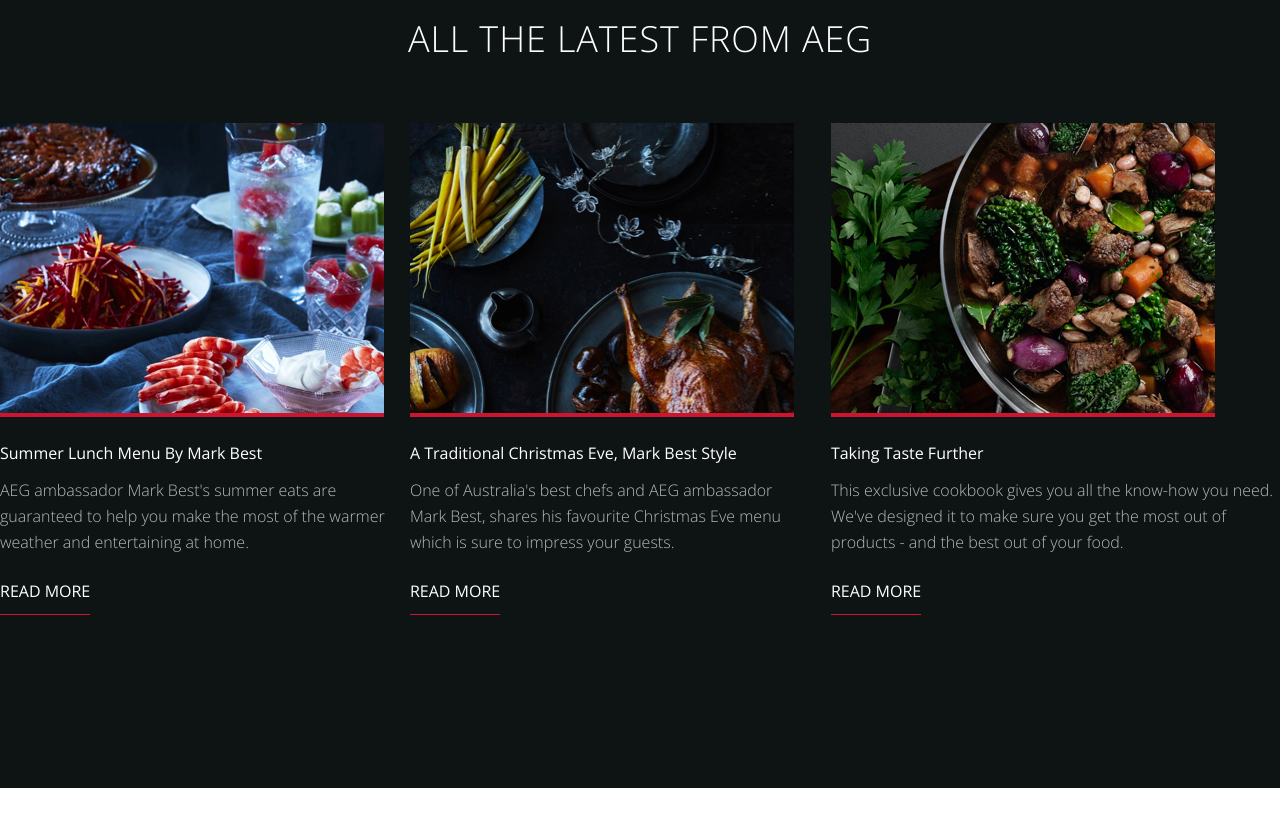
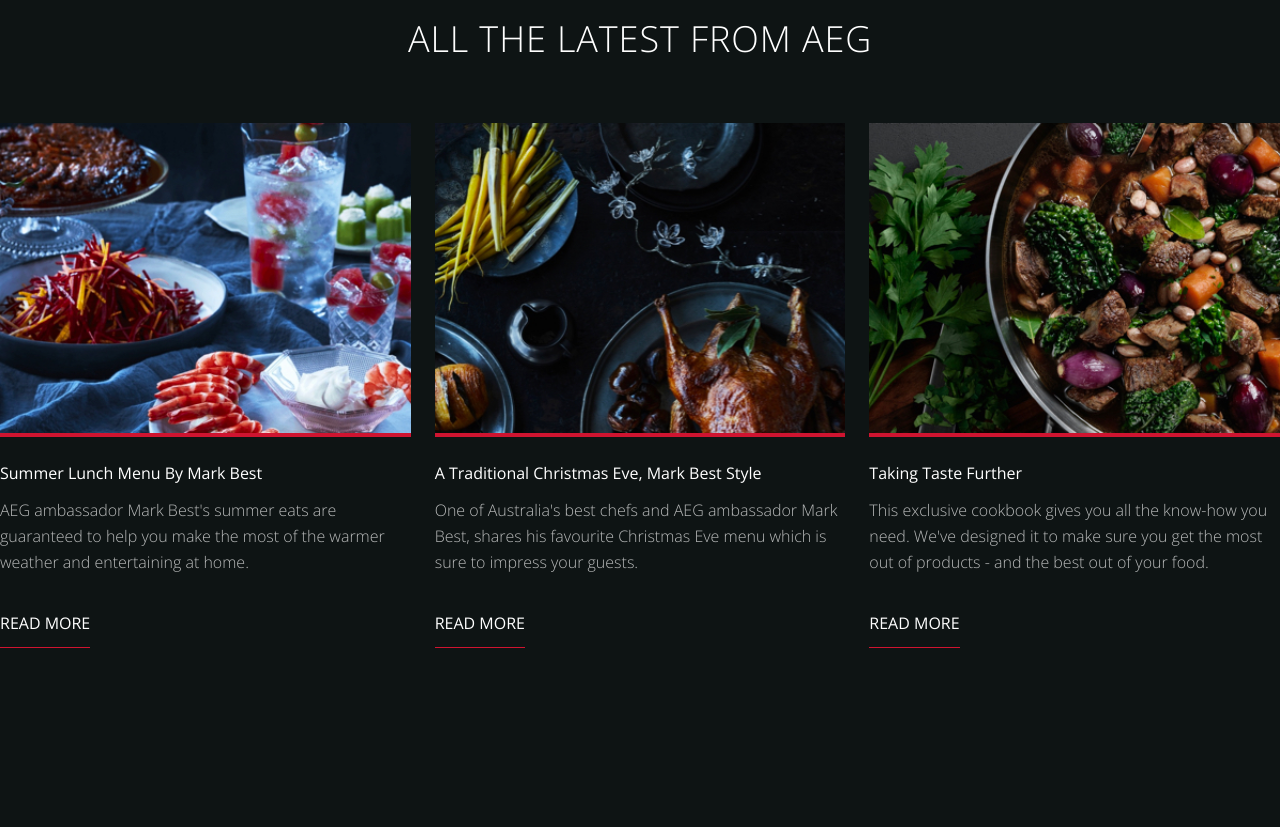
Before and after one commit to nerflim/turborepo-aeg, a Next.js app in the folder apps/web/: page / in a window 1280 px wide. Shown: the part 1040-1867 px from the top of the page. Before the commit the page ends 1828 px from the top, so only its background shows below. Built offline with nearby package versions, Linux system fonts and the light colour scheme.

Commit message:
Article card hover transitions

```diff
--- a/apps/web/components/ArticleSection/ArticleCard.tsx
+++ b/apps/web/components/ArticleSection/ArticleCard.tsx
@@ -1,4 +1,4 @@
-import React from 'react';
+import React, { MouseEvent } from 'react';
 import Image from 'next/image';
 
 interface ArticleCardProps {
@@ -9,32 +9,35 @@ interface ArticleCardProps {
 }
 
 const ArticleCard = ({ thumbnail, title, description }: ArticleCardProps) => {
-  const onReadMore = () => {
+  const onReadMore = (e: MouseEvent<HTMLAnchorElement>) => {
     console.log('Read more clicked!');
+    console.log(e.target);
   };
 
   return (
-    <div>
+    <a
+      className="flex-1 group cursor-pointer hover:-translate-y-3 transition-transform duration-300"
+      onClick={onReadMore}
+    >
+      <div className="overflow-hidden border-b-4 border-primary group-hover:shadow-xl">
         <Image
           src={thumbnail}
           alt={title}
           width={384}
           height={290}
-        className="object-contain border-b-4 border-primary"
+          className="w-full object-cover group-hover:scale-110 transition-transform duration-300"
         />
+      </div>
       <div className="py-6">
         <div className="text-base mb-3">{title}</div>
         <div className="font-light leading-relaxed opacity-70">
           {description}
         </div>
       </div>
-      <a
-        className="cursor-pointer border-b border-primary py-3"
-        onClick={onReadMore}
-      >
+      <div className="cursor-pointer border-b border-primary py-3 inline-block group-hover:border-b-4 group-hover:font-bold transition-all">
         READ MORE
+      </div>
     </a>
-    </div>
   );
 };
 
```
Lines whose indentation alone changed are shown as unchanged.
